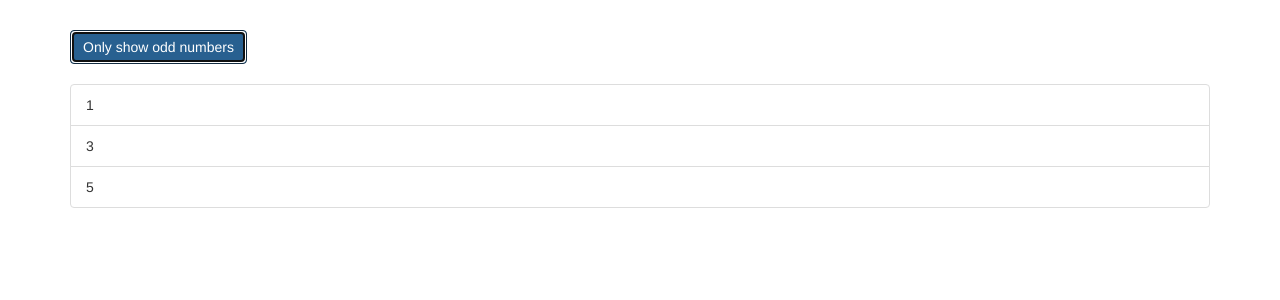
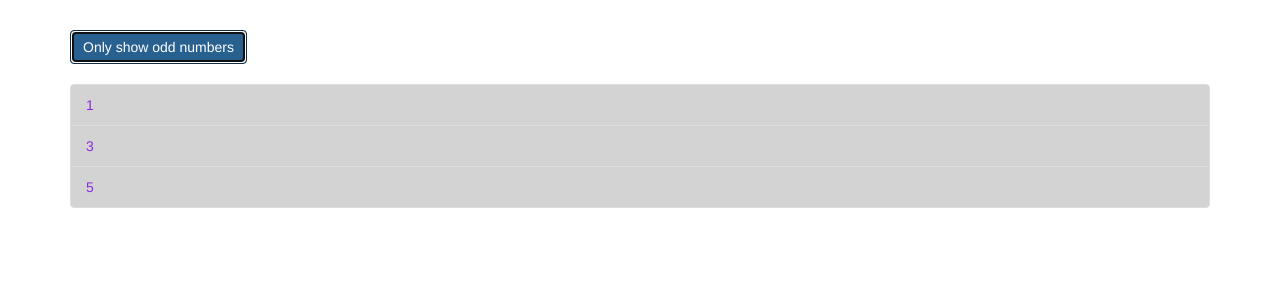
Before and after one commit to laurajunco/angular, an Angular app in the folder directives/: page / in a window 1280 px wide. Both pictures are taken after a click on the button "Only show odd numbers". Shown: the top 300 px of the page. Built offline with nearby package versions, Linux system fonts and the light colour scheme.

Commit message:
ngClass and ngStyle Recap

```diff
--- a/directives/src/app/app.component.css
+++ b/directives/src/app/app.component.css
@@ -1,3 +1,11 @@
 .container {
   margin-top: 30px;
 }
+
+.odd {
+  color: blueviolet;
+}
+
+.even {
+  color: royalblue;
+}
--- a/directives/src/app/app.component.html
+++ b/directives/src/app/app.component.html
@@ -5,17 +5,25 @@
         Only show odd numbers
       </button>
       <br /><br />
-      <ul class="list-group">
-        <div *ngIf="!onlyOdd; else oddList">
-          <li *ngFor="let even of evenNumbers" class="list-group-item">
+      <ul class="list-group" [ngClass]="{ odd: onlyOdd }">
+        <div *ngIf="!onlyOdd">
+          <li
+            *ngFor="let even of evenNumbers"
+            class="list-group-item"
+            [ngStyle]="{ backgroundColor: onlyOdd ? 'lightgrey' : 'lightblue' }"
+          >
             {{ even }}
           </li>
         </div>
-        <ng-template #oddList>
-          <li *ngFor="let odd of oddNumbers" class="list-group-item">
+        <div *ngIf="onlyOdd">
+          <li
+            *ngFor="let odd of oddNumbers"
+            class="list-group-item"
+            [ngStyle]="{ backgroundColor: onlyOdd ? 'lightgrey' : 'lightblue' }"
+          >
             {{ odd }}
           </li>
-        </ng-template>
+        </div>
       </ul>
     </div>
   </div>
```
Also changed, not shown: 1 other file (tests, documents, lock files or other folders).
